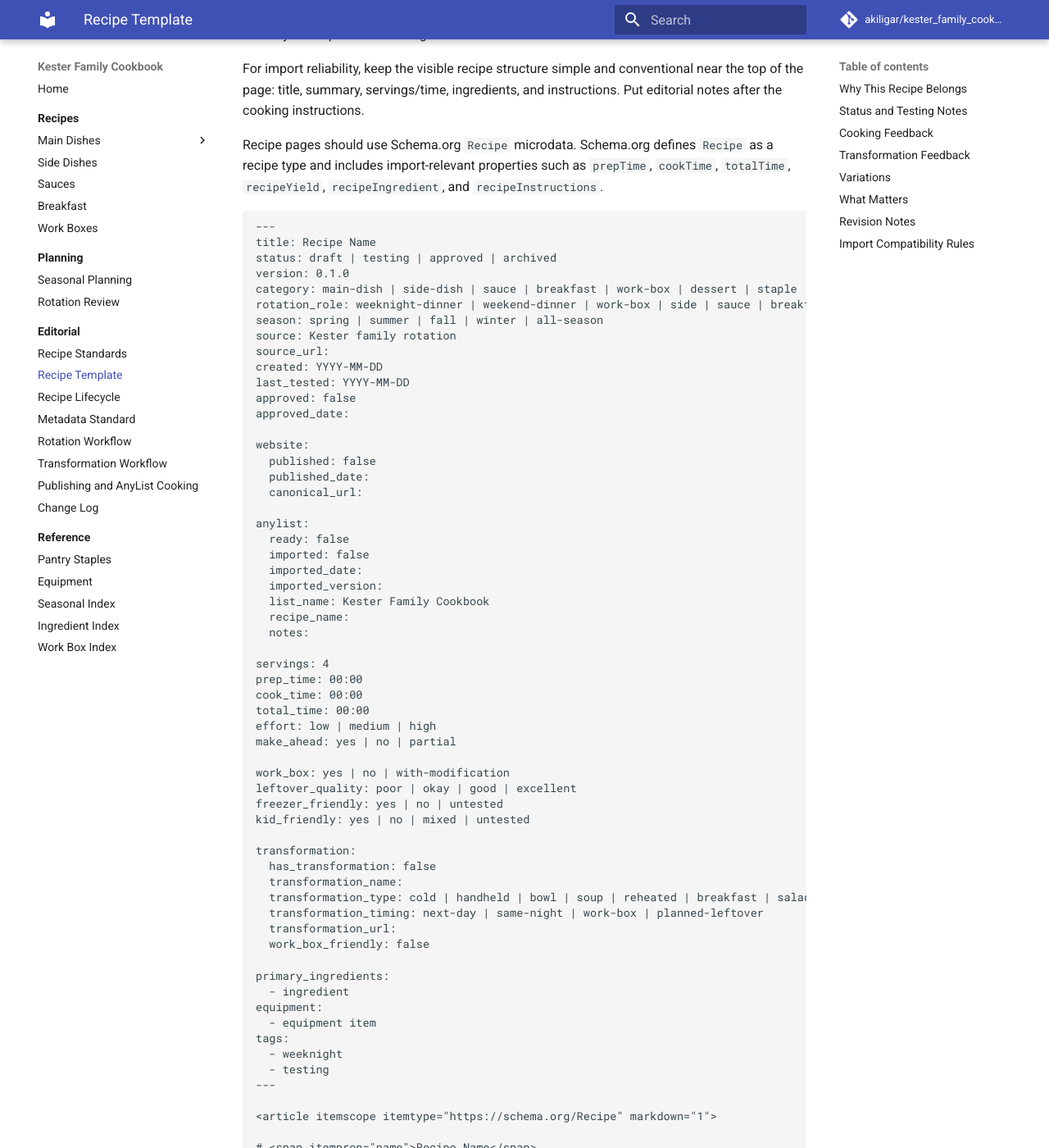
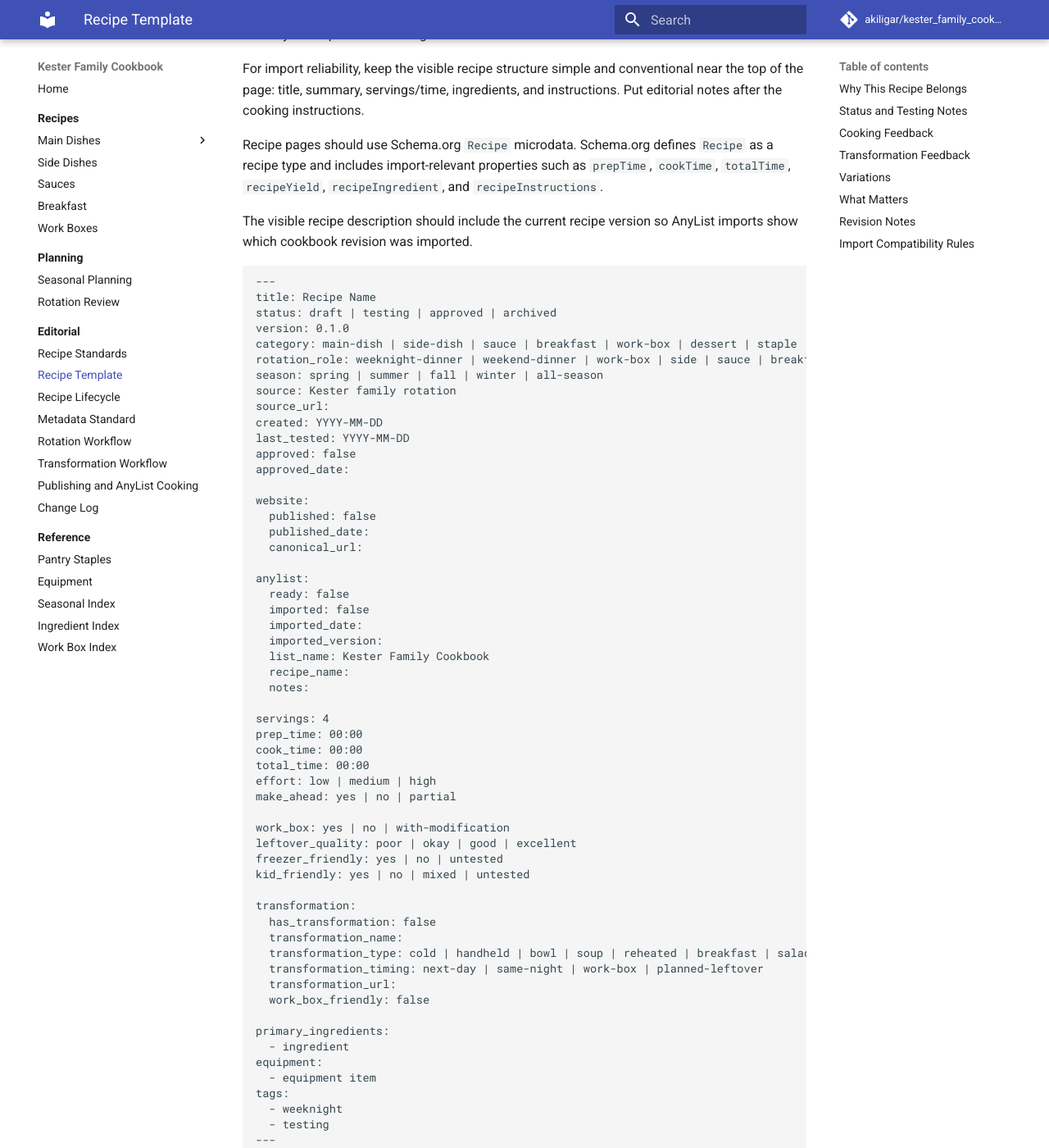
Before and after one commit to akiligar/kester_family_cookbook, an MkDocs documentation site: the page built from docs/editorial/recipe-template.md, in a window 1280 px wide and 1400 px high, scrolled down 267 px. Shown: the whole window at 82% size. Built offline with MkDocs 1.6.1 and Material for MkDocs 9.7.7, drawn with Linux system fonts in a browser that asks for light colours; comment, search, counter and statistics services are not loaded; some of the changed text lies outside the part shown.

Commit message:
Require version in recipe description for AnyList reference

````diff
--- a/docs/editorial/recipe-template.md
+++ b/docs/editorial/recipe-template.md
@@ -10,6 +10,8 @@ Recipes must work in two formats:
 For import reliability, keep the visible recipe structure simple and conventional near the top of the page: title, summary, servings/time, ingredients, and instructions. Put editorial notes after the cooking instructions.
 
 Recipe pages should use Schema.org `Recipe` microdata. Schema.org defines `Recipe` as a recipe type and includes import-relevant properties such as `prepTime`, `cookTime`, `totalTime`, `recipeYield`, `recipeIngredient`, and `recipeInstructions`.
+
+The visible recipe description should include the current recipe version so AnyList imports show which cookbook revision was imported.
 
 ```markdown
 ---
@@ -73,7 +75,7 @@ tags:
 
 # <span itemprop="name">Recipe Name</span>
 
-<span itemprop="description">Brief one- or two-sentence recipe summary.</span>
+<span itemprop="description">Brief one- or two-sentence recipe summary. Version: 0.1.0.</span>
 
 <meta itemprop="recipeCategory" content="Main dish">
 <meta itemprop="prepTime" content="PT00M">
@@ -213,6 +215,7 @@ For AnyList and similar recipe import tools:
 - Wrap the recipe body in `<article itemscope itemtype="https://schema.org/Recipe" markdown="1">`.
 - Mark the visible title with `itemprop="name"`.
 - Mark the summary with `itemprop="description"`.
+- Include `Version: x.y.z.` inside the visible description so AnyList imports carry the cookbook revision.
 - Use ISO 8601 duration values in metadata tags for `prepTime`, `cookTime`, and `totalTime`.
 - Use `## Ingredients` for the ingredient list.
 - Mark each ingredient with `itemprop="recipeIngredient"`.
````
